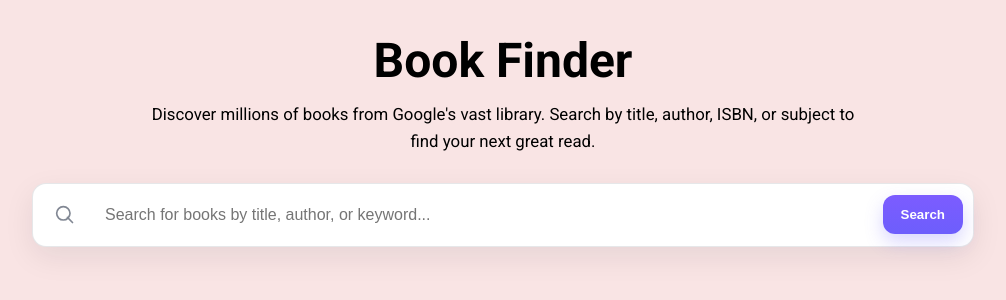
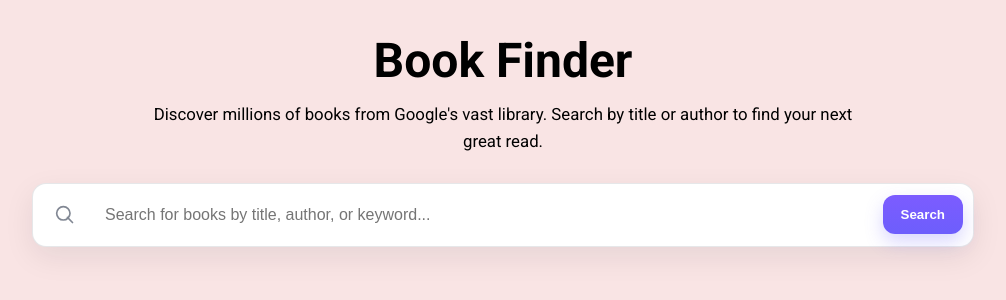
Before and after one commit to charlottelai18/GOOGLE-BOOKS, a React (Vite) app in the folder my-react-app/: page / in a window 1280 px wide. Shown: the top 300 px of the page, without its empty margins (137-1143 px from the left). Built offline with nearby package versions, Linux system fonts and the light colour scheme.

Commit message:
fixing words in paragraph

```diff
--- a/my-react-app/src/components/Header/Header.jsx
+++ b/my-react-app/src/components/Header/Header.jsx
@@ -5,7 +5,7 @@ export default function Header() {
     <header className={styles.header}>
       <h1 className={styles.title}>Book Finder</h1>
       <p className={styles.subtitle}>
-        Discover millions of books from Google's vast library. Search by title, author, ISBN, or subject to find your next great read.
+        Discover millions of books from Google's vast library. Search by title or author to find your next great read.
       </p>
     </header>
   );
```
